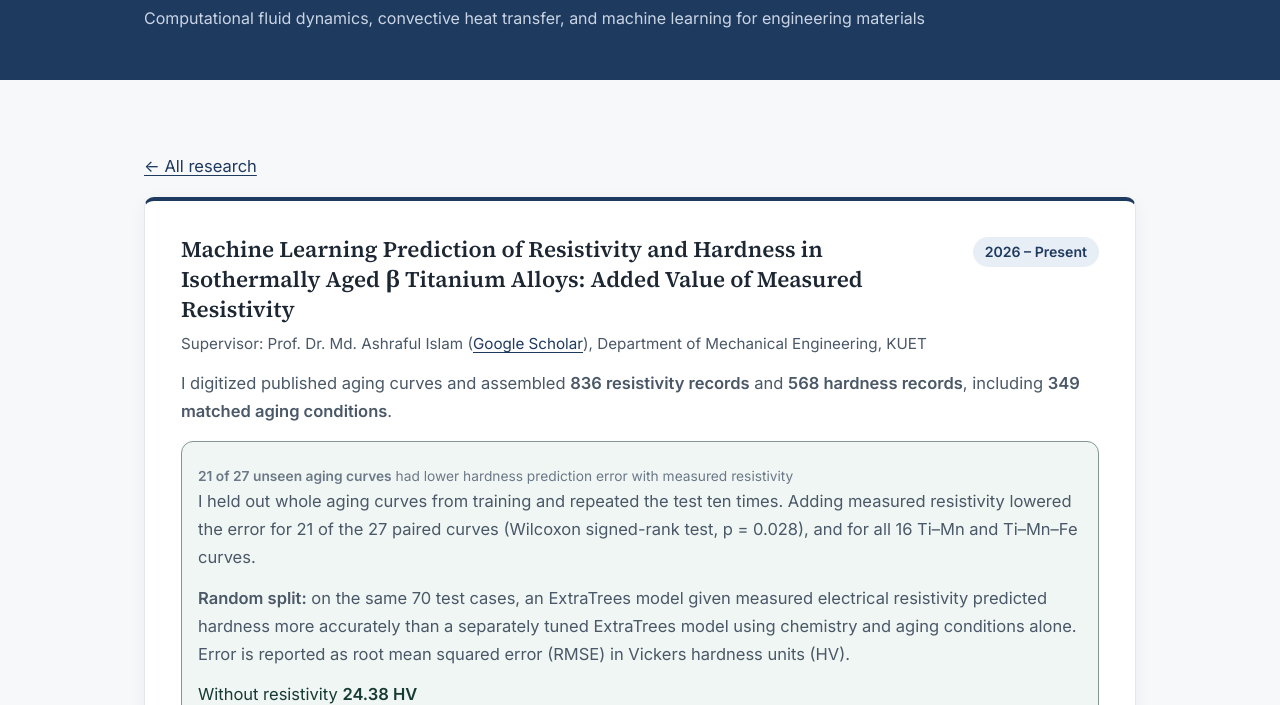
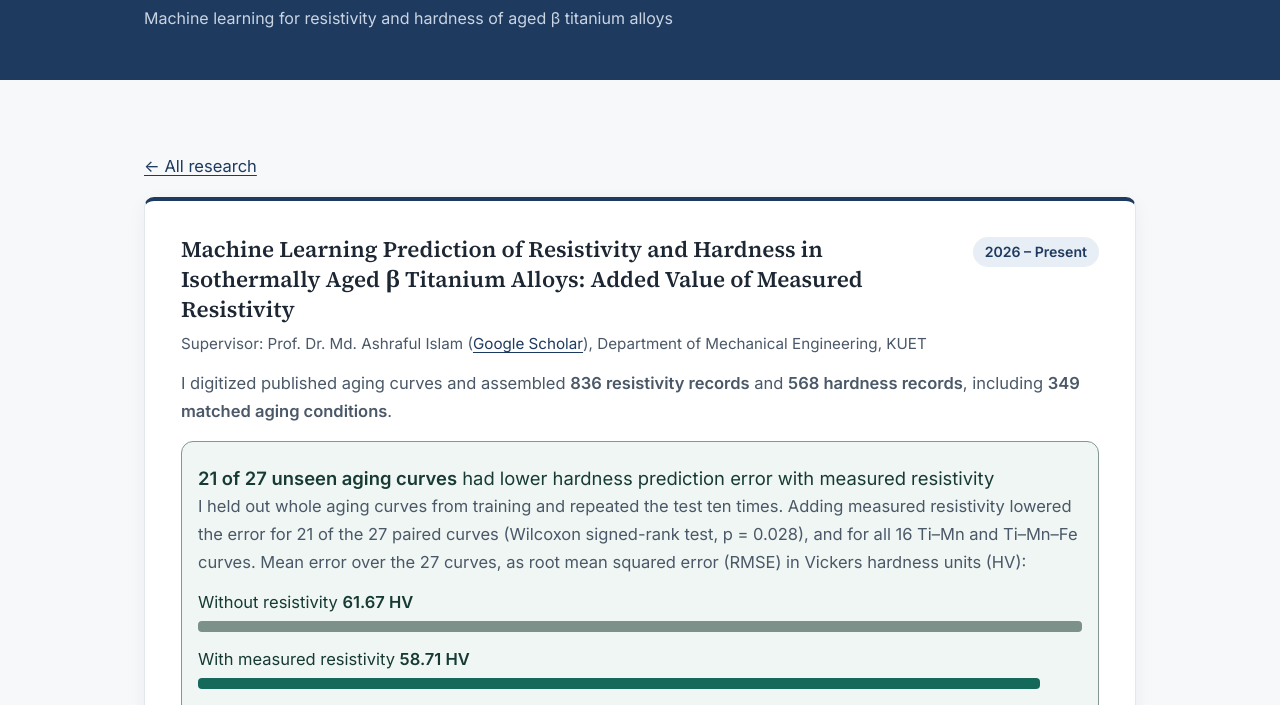
Before and after one commit to Joyanta23/joyanta23.github.io, a plain HTML site: page research-titanium.html in a window 1280 px wide. Shown: the part 187-892 px from the top of the page. Drawn offline with Linux system fonts and the light colour scheme.

Commit message:
Clarify titanium results and project page subtitles

```diff
--- a/research-titanium.html
+++ b/research-titanium.html
@@ -37,7 +37,7 @@
   <div class="page-banner">
     <div class="container">
       <h1>Titanium Alloy Machine Learning</h1>
-      <p>Computational fluid dynamics, convective heat transfer, and machine learning for engineering materials</p>
+      <p>Machine learning for resistivity and hardness of aged β titanium alloys</p>
     </div>
   </div>
 
@@ -53,9 +53,13 @@
         <p class="meta">Supervisor: Prof. Dr. Md. Ashraful Islam (<a href="https://scholar.google.es/citations?hl=en&amp;user=gedmLOgAAAAJ">Google Scholar</a>), Department of Mechanical Engineering, KUET</p>
         <p>I digitized published aging curves and assembled <strong>836 resistivity records</strong> and <strong>568 hardness records</strong>, including <strong>349 matched aging conditions</strong>.</p>
         <figure style="margin:1rem 0;padding:1rem;border:1px solid #83978f;border-radius:12px;background:#f0f6f3;color:#173b34">
-          <figcaption><strong>21 of 27 unseen aging curves</strong> had lower hardness prediction error with measured resistivity</figcaption>
-          <p>I held out whole aging curves from training and repeated the test ten times. Adding measured resistivity lowered the error for 21 of the 27 paired curves (Wilcoxon signed-rank test, p = 0.028), and for all 16 Ti–Mn and Ti–Mn–Fe curves.</p>
-          <p style="margin-top:.8rem"><strong>Random split:</strong> on the same 70 test cases, an ExtraTrees model given measured electrical resistivity predicted hardness more accurately than a separately tuned ExtraTrees model using chemistry and aging conditions alone. Error is reported as root mean squared error (RMSE) in Vickers hardness units (HV).</p>
+          <figcaption style="font-size:1.15rem;line-height:1.4;color:#173b34"><strong>21 of 27 unseen aging curves</strong> had lower hardness prediction error with measured resistivity</figcaption>
+          <p>I held out whole aging curves from training and repeated the test ten times. Adding measured resistivity lowered the error for 21 of the 27 paired curves (Wilcoxon signed-rank test, p = 0.028), and for all 16 Ti–Mn and Ti–Mn–Fe curves. Mean error over the 27 curves, as root mean squared error (RMSE) in Vickers hardness units (HV):</p>
+          <div>Without resistivity <strong>61.67 HV</strong></div>
+          <div aria-hidden="true" style="height:.7rem;width:100%;background:#7b9189;border-radius:4px;margin:.3rem 0 .8rem"></div>
+          <div>With measured resistivity <strong>58.71 HV</strong></div>
+          <div aria-hidden="true" style="height:.7rem;width:95.2%;background:#15695a;border-radius:4px;margin:.3rem 0"></div>
+          <p style="margin-top:1.2rem;padding-top:.9rem;border-top:1px solid #c5d3cd"><strong>Random split:</strong> on 70 randomly held-out test cases, an ExtraTrees model given measured electrical resistivity predicted hardness more accurately than a separately tuned ExtraTrees model using chemistry and aging conditions alone.</p>
           <div>Without resistivity <strong>24.38 HV</strong></div>
           <div aria-hidden="true" style="height:.7rem;width:100%;background:#7b9189;border-radius:4px;margin:.3rem 0 .8rem"></div>
           <div>With measured resistivity <strong>19.13 HV</strong></div>
@@ -64,7 +68,7 @@
         <details>
           <summary>Methods and model results</summary>
           <p>I matched measurements by alloy and processing conditions, selected models by five-fold cross-validation on training rows, and evaluated them on held-out rows. ExtraTrees achieved test R² of 0.9640 for resistivity and 0.9703 for hardness. I used SHAP to examine how inputs contributed to the model predictions.</p>
-          <p>Because points on one aging curve are very similar, I also tested the models on aging curves held out entirely from training, with nested tuning and ten repeats. Resistivity prediction stayed strong (R² = 0.885 ± 0.013, and 0.752 when whole alloy systems were held out). Measured resistivity lowered the hardness error for 21 of 27 unseen curves and helped all seven models tested.</p>
+          <p>Because points on one aging curve are very similar, I also tested the models on aging curves held out entirely from training, with nested tuning and ten repeats. Resistivity prediction stayed strong (R² = 0.885 ± 0.013, and 0.752 when whole alloy systems were held out). Measured resistivity lowered the hardness error for 21 of 27 unseen curves, and in one curve-grouped split it helped all seven models tested.</p>
         </details>
         <div class="tags">
           <span>Python</span><span>pandas</span><span>scikit-learn</span><span>ExtraTrees</span><span>SHAP</span><span>Grouped cross-validation</span><span>Data curation</span>
```
Also changed, not shown: index.html (+1 -1 lines), research-tandem.html (+1 -1 lines), research-thesis.html (+1 -1 lines).
